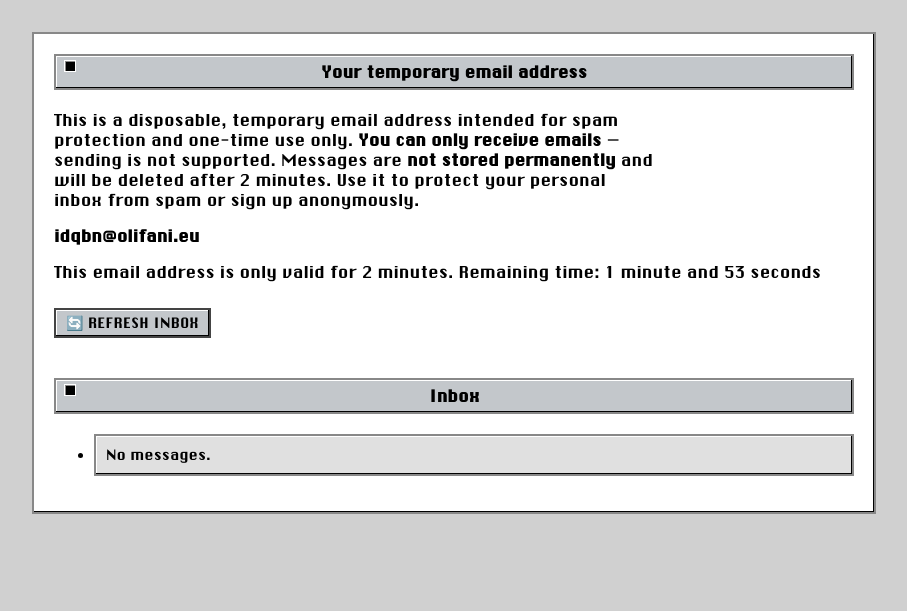
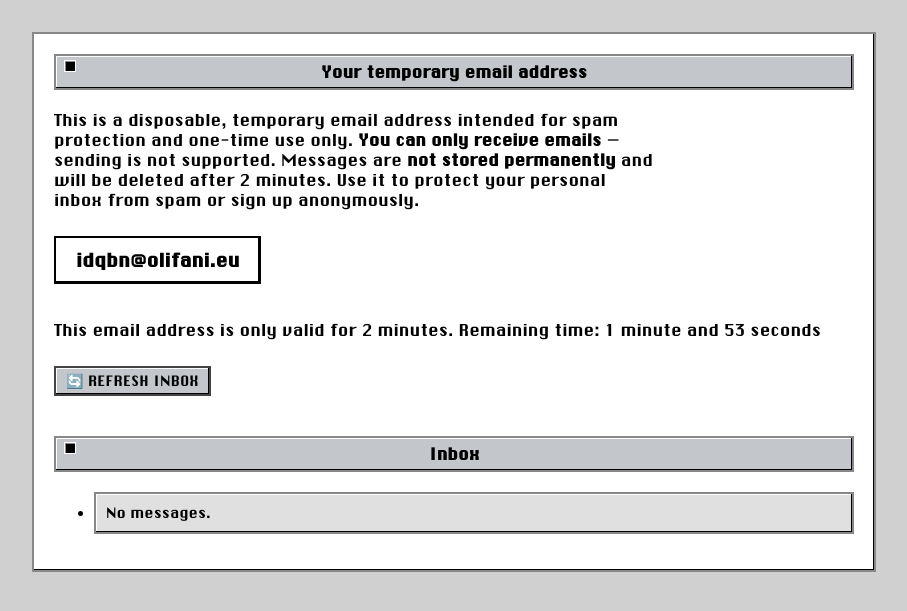
Before and after one commit to obrehmer/tempmail, a Flask app: page / in a window 1280 px wide. Shown: the top 611 px of the page, without its empty margins (186-1093 px from the left). Run offline with Flask 3, Linux system fonts and the light colour scheme.

Commit message:
ueberschrifr

```diff
--- a/app/tempmail/backend/static/css/retro-mac.css
+++ b/app/tempmail/backend/static/css/retro-mac.css
@@ -137,3 +137,17 @@ input[type="text"]:focus {
   border: 1px solid #fff;
   box-shadow: inset 1px 1px 0 #888;
 }
+
+.email-display {
+  display: inline-block;
+  background-color: #fff;
+  border: 2px solid #000;
+  padding: 10px 20px;
+  font-size: 18px;
+  font-weight: bold;
+  margin-top: 10px;
+  margin-bottom: 20px;
+  text-align: center;
+  box-shadow: inset -1px -1px 0 #000, inset 1px 1px 0 #fff;
+  font-family: 'Chicago', 'Geneva', sans-serif;
+}
--- a/app/tempmail/backend/templates/index.html
+++ b/app/tempmail/backend/templates/index.html
@@ -24,7 +24,7 @@
 
     <!-- Display the email address -->
     <p>
-      <strong>{{ email }}</strong><br>
+<div class="email-display">{{ email }}</div>
       {% if remaining_minutes <= 0 and remaining_seconds <= 0 %}
         <strong>The email address has expired. A new one has been created.</strong>
       {% else %}
```
